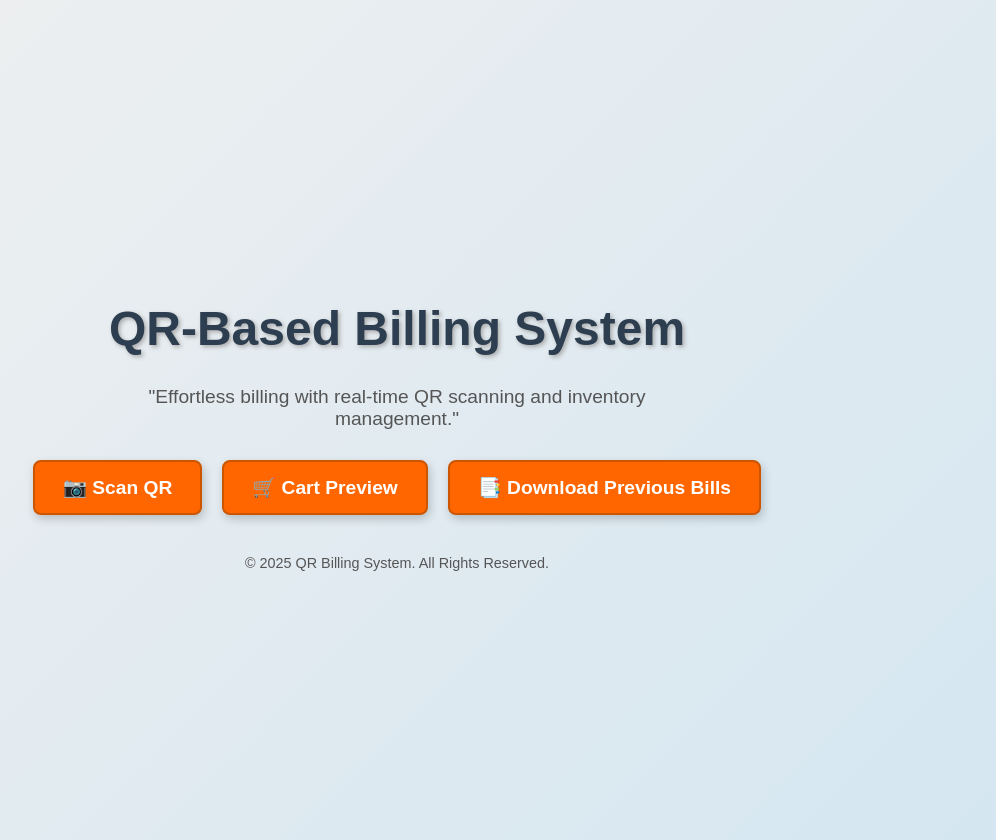
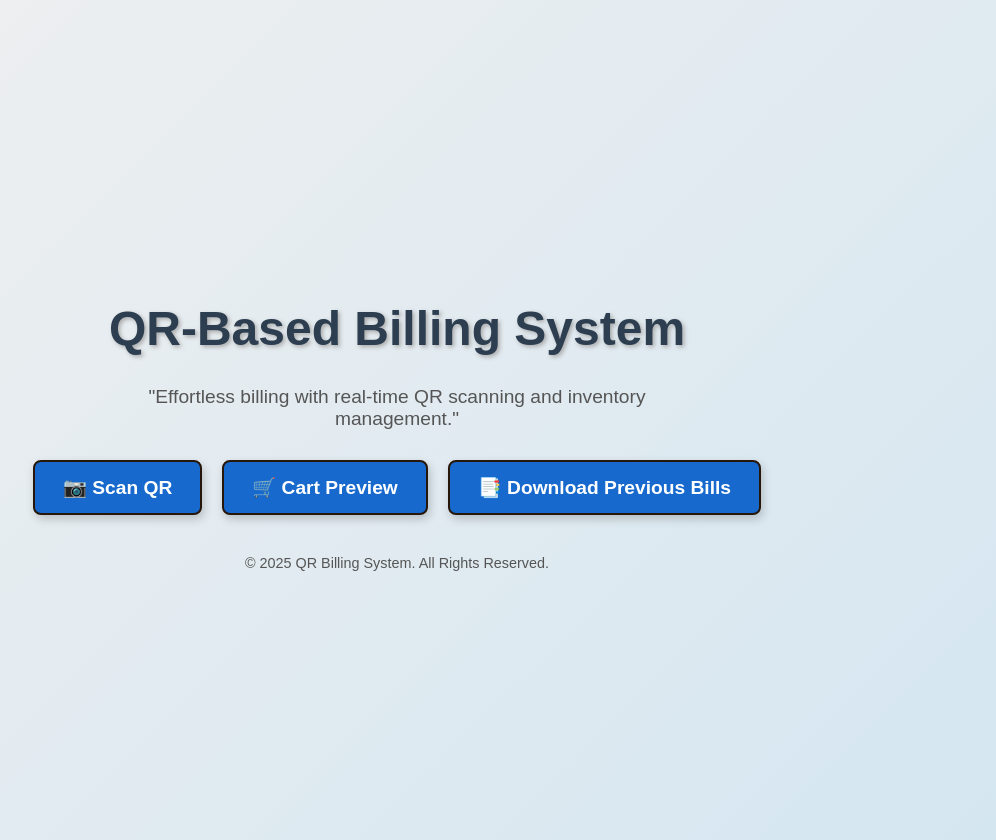
Before and after one commit to ishita1455/Govigyan_, a React (Create React App) app: page / in a window 1280 px wide. Shown: the whole page, without its empty margins (243-1239 px from the left). Built offline with nearby package versions, Linux system fonts and the light colour scheme.

Commit message:
Update FrontPage.css
colouring

```diff
--- a/src/styles/FrontPage.css
+++ b/src/styles/FrontPage.css
@@ -99,12 +99,12 @@ footer {
 }
 
 .buttons button {
-    background: #ff6600 !important;  /* 🔥 Bright Orange */
+    background: #1769cd !important;
     color: #ffffff !important;       /* ✅ White Text for Contrast */
     font-size: 1.2rem;
     font-weight: bold;
     padding: 14px 28px;
-    border: 2px solid #cc5500;       /* 🟠 Slightly Darker Border */
+    border: 2px solid #27170b;       /* 🟠 Slightly Darker Border */
     border-radius: 8px;
     cursor: pointer;
     transition: background 0.3s, transform 0.2s;
```
